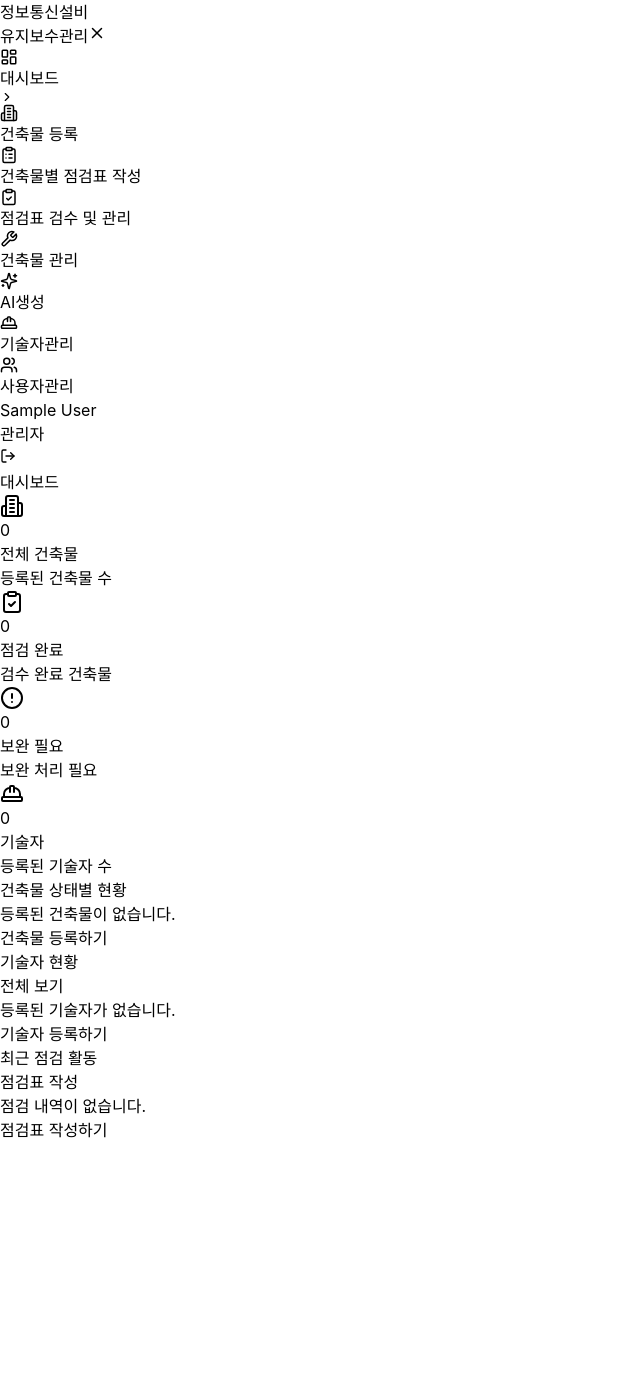
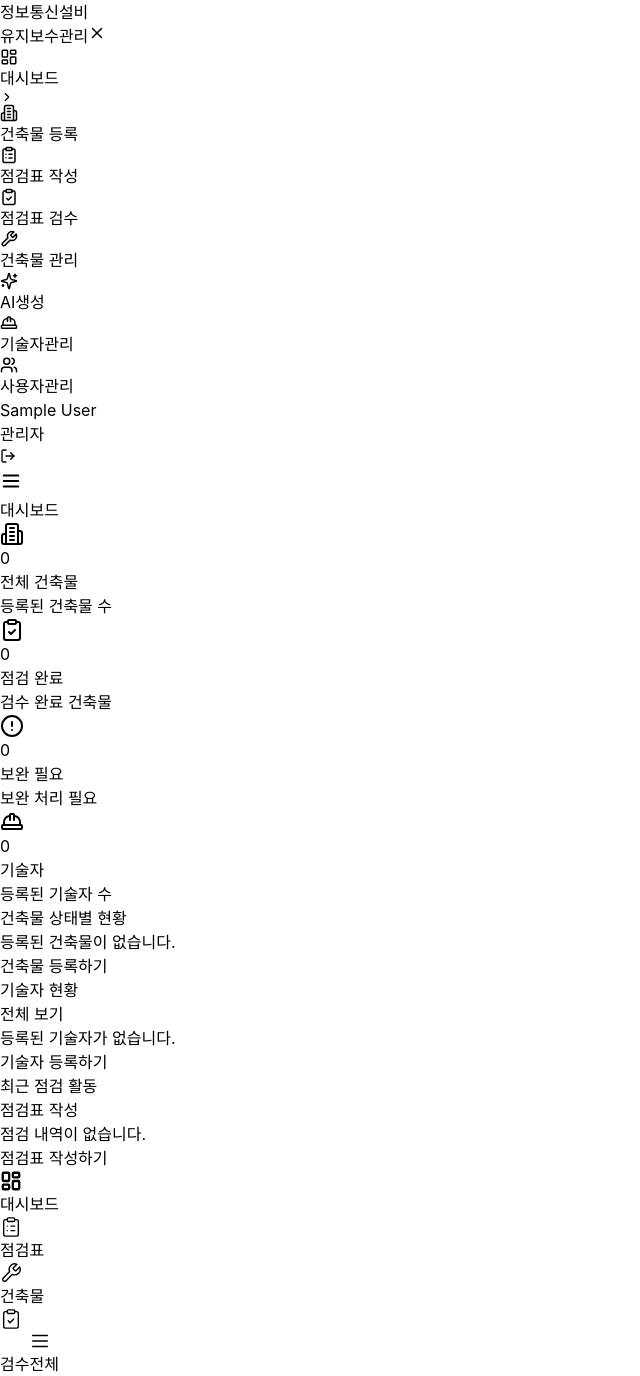
Before and after one commit to JulioKwak/ict-maintenance, a React (Vite) app: page /dashboard in a window 1280 px wide. Shown: the whole page, without its empty margins (0-640 px from the left). Before the commit the page ends 1142 px from the top, so only its background shows below. Built offline with nearby package versions, Linux system fonts and the light colour scheme; sample sign-in values are in the browser's storage.

Commit message:
Add files via upload

```diff
--- a/src/components/Layout.tsx
+++ b/src/components/Layout.tsx
@@ -19,19 +19,28 @@ import { useAuth } from '../context/AuthContext'
 const NAV_ITEMS = [
   { path: '/dashboard', label: '대시보드', icon: LayoutDashboard },
   { path: '/building-register', label: '건축물 등록', icon: Building2 },
-  { path: '/inspection', label: '건축물별 점검표 작성', icon: ClipboardList },
-  { path: '/inspection-review', label: '점검표 검수 및 관리', icon: ClipboardCheck },
+  { path: '/inspection', label: '점검표 작성', icon: ClipboardList },
+  { path: '/inspection-review', label: '점검표 검수', icon: ClipboardCheck },
   { path: '/buildings', label: '건축물 관리', icon: Wrench },
   { path: '/ai-generate', label: 'AI생성', icon: Sparkles },
   { path: '/technicians', label: '기술자관리', icon: HardHat },
   { path: '/users', label: '사용자관리', icon: Users },
 ]
 
+// 모바일 하단 탭에 표시할 주요 메뉴 (4개)
+const MOBILE_TAB_ITEMS = [
+  { path: '/dashboard', label: '대시보드', icon: LayoutDashboard },
+  { path: '/inspection', label: '점검표', icon: ClipboardList },
+  { path: '/buildings', label: '건축물', icon: Wrench },
+  { path: '/inspection-review', label: '검수', icon: ClipboardCheck },
+]
+
 export default function Layout({ children }: { children: React.ReactNode }) {
   const { user, logout } = useAuth()
   const location = useLocation()
   const navigate = useNavigate()
-  const [sidebarOpen, setSidebarOpen] = useState(true)
+  const [sidebarOpen, setSidebarOpen] = useState(false) // 모바일 슬라이드 메뉴
+  const [desktopCollapsed, setDesktopCollapsed] = useState(false) // PC 사이드바 접기
 
   const handleLogout = () => {
     logout()
@@ -44,30 +53,32 @@ export default function Layout({ children }: { children: React.ReactNode }) {
     inspector: '점검자',
   }[user?.role ?? 'inspector']
 
+  const currentLabel = NAV_ITEMS.find(n => location.pathname.startsWith(n.path))?.label ?? '정보통신설비 유지보수관리'
+
   return (
     <div className="flex h-screen bg-gray-50 overflow-hidden">
-      {/* Sidebar */}
+
+      {/* ───────── PC 사이드바 (md 이상) ───────── */}
       <aside
-        className={`${
-          sidebarOpen ? 'w-60' : 'w-16'
-        } bg-slate-900 text-white flex flex-col transition-all duration-200 shrink-0`}
+        className={`hidden md:flex flex-col bg-slate-900 text-white transition-all duration-200 shrink-0
+          ${desktopCollapsed ? 'w-16' : 'w-60'}`}
       >
-        {/* Logo */}
+        {/* 로고 */}
         <div className="flex items-center justify-between h-14 px-4 border-b border-slate-700">
-          {sidebarOpen && (
+          {!desktopCollapsed && (
             <span className="font-bold text-sm leading-tight text-blue-300">
               정보통신설비<br />유지보수관리
             </span>
           )}
           <button
-            onClick={() => setSidebarOpen(!sidebarOpen)}
-            className="text-slate-400 hover:text-white p-1 rounded"
+            onClick={() => setDesktopCollapsed(!desktopCollapsed)}
+            className="text-slate-400 hover:text-white p-1 rounded ml-auto"
           >
-            {sidebarOpen ? <X size={18} /> : <Menu size={18} />}
+            {desktopCollapsed ? <Menu size={18} /> : <X size={18} />}
           </button>
         </div>
 
-        {/* Nav */}
+        {/* 내비 */}
         <nav className="flex-1 py-3 overflow-y-auto">
           {NAV_ITEMS.map(({ path, label, icon: Icon }) => {
             const active = location.pathname.startsWith(path)
@@ -75,15 +86,12 @@ export default function Layout({ children }: { children: React.ReactNode }) {
               <Link
                 key={path}
                 to={path}
-                className={`flex items-center gap-3 px-4 py-2.5 mx-2 rounded-md text-sm transition-colors ${
-                  active
-                    ? 'bg-blue-600 text-white'
-                    : 'text-slate-300 hover:bg-slate-700 hover:text-white'
-                }`}
-                title={!sidebarOpen ? label : undefined}
+                title={desktopCollapsed ? label : undefined}
+                className={`flex items-center gap-3 px-4 py-2.5 mx-2 rounded-md text-sm transition-colors
+                  ${active ? 'bg-blue-600 text-white' : 'text-slate-300 hover:bg-slate-700 hover:text-white'}`}
               >
                 <Icon size={18} className="shrink-0" />
-                {sidebarOpen && (
+                {!desktopCollapsed && (
                   <>
                     <span className="flex-1 text-xs leading-tight">{label}</span>
                     {active && <ChevronRight size={14} />}
@@ -94,48 +102,134 @@ export default function Layout({ children }: { children: React.ReactNode }) {
           })}
         </nav>
 
-        {/* User info */}
+        {/* 사용자 */}
         <div className="border-t border-slate-700 p-3">
-          {sidebarOpen ? (
+          {!desktopCollapsed ? (
             <div className="flex items-center justify-between">
-              <div>
-                <p className="text-sm font-medium">{user?.name}</p>
+              <div className="min-w-0">
+                <p className="text-sm font-medium truncate">{user?.name}</p>
                 <p className="text-xs text-slate-400">{roleLabel}</p>
               </div>
-              <button
-                onClick={handleLogout}
-                className="text-slate-400 hover:text-white p-1.5 rounded hover:bg-slate-700"
-                title="로그아웃"
-              >
+              <button onClick={handleLogout} className="text-slate-400 hover:text-white p-1.5 rounded hover:bg-slate-700 ml-2" title="로그아웃">
                 <LogOut size={16} />
               </button>
             </div>
           ) : (
-            <button
-              onClick={handleLogout}
-              className="text-slate-400 hover:text-white p-1.5 rounded hover:bg-slate-700 w-full flex justify-center"
-              title="로그아웃"
-            >
+            <button onClick={handleLogout} className="text-slate-400 hover:text-white p-1.5 rounded hover:bg-slate-700 w-full flex justify-center" title="로그아웃">
               <LogOut size={16} />
             </button>
           )}
         </div>
       </aside>
 
-      {/* Main */}
+      {/* ───────── 모바일 슬라이드 오버레이 메뉴 ───────── */}
+      {sidebarOpen && (
+        <div className="fixed inset-0 z-40 md:hidden">
+          {/* 배경 딤 */}
+          <div className="absolute inset-0 bg-black/50" onClick={() => setSidebarOpen(false)} />
+
+          {/* 메뉴 패널 */}
+          <aside className="absolute left-0 top-0 bottom-0 w-72 bg-slate-900 text-white flex flex-col z-50">
+            {/* 헤더 */}
+            <div className="flex items-center justify-between h-14 px-4 border-b border-slate-700">
+              <span className="font-bold text-sm text-blue-300">
+                정보통신설비 유지보수관리
+              </span>
+              <button onClick={() => setSidebarOpen(false)} className="text-slate-400 hover:text-white p-1">
+                <X size={20} />
+              </button>
+            </div>
+
+            {/* 사용자 정보 */}
+            <div className="px-4 py-3 border-b border-slate-700 bg-slate-800">
+              <p className="text-sm font-semibold text-white">{user?.name}</p>
+              <p className="text-xs text-slate-400">{roleLabel}</p>
+            </div>
+
+            {/* 내비 */}
+            <nav className="flex-1 py-3 overflow-y-auto">
+              {NAV_ITEMS.map(({ path, label, icon: Icon }) => {
+                const active = location.pathname.startsWith(path)
+                return (
+                  <Link
+                    key={path}
+                    to={path}
+                    onClick={() => setSidebarOpen(false)}
+                    className={`flex items-center gap-3 px-5 py-3.5 text-sm transition-colors
+                      ${active ? 'bg-blue-600 text-white' : 'text-slate-300 hover:bg-slate-700 hover:text-white'}`}
+                  >
+                    <Icon size={20} className="shrink-0" />
+                    <span>{label}</span>
+                    {active && <ChevronRight size={14} className="ml-auto" />}
+                  </Link>
+                )
+              })}
+            </nav>
+
+            {/* 로그아웃 */}
+            <div className="p-4 border-t border-slate-700">
+              <button
+                onClick={handleLogout}
+                className="w-full flex items-center gap-3 px-3 py-2.5 text-sm text-red-400 hover:bg-slate-700 rounded-lg"
+              >
+                <LogOut size={18} />로그아웃
+              </button>
+            </div>
+          </aside>
+        </div>
+      )}
+
+      {/* ───────── 메인 콘텐츠 영역 ───────── */}
       <div className="flex-1 flex flex-col overflow-hidden">
-        {/* Header */}
-        <header className="bg-white border-b border-gray-200 h-14 flex items-center px-6 shrink-0">
-          <h1 className="text-base font-semibold text-gray-700">
-            {NAV_ITEMS.find(n => location.pathname.startsWith(n.path))?.label ?? '정보통신설비 유지보수관리'}
+
+        {/* 상단 헤더 */}
+        <header className="bg-white border-b border-gray-200 h-14 flex items-center px-4 shrink-0 gap-3">
+          {/* 모바일 햄버거 */}
+          <button
+            onClick={() => setSidebarOpen(true)}
+            className="md:hidden text-gray-500 hover:text-gray-700 p-1"
+          >
+            <Menu size={22} />
+          </button>
+
+          <h1 className="text-sm md:text-base font-semibold text-gray-700 truncate">
+            {currentLabel}
           </h1>
         </header>
 
-        {/* Page content */}
-        <main className="flex-1 overflow-auto p-6">
+        {/* 페이지 콘텐츠 */}
+        <main className="flex-1 overflow-auto p-3 md:p-6 pb-20 md:pb-6">
           {children}
         </main>
       </div>
+
+      {/* ───────── 모바일 하단 탭바 ───────── */}
+      <nav className="fixed bottom-0 left-0 right-0 bg-white border-t border-gray-200 md:hidden z-30">
+        <div className="flex">
+          {MOBILE_TAB_ITEMS.map(({ path, label, icon: Icon }) => {
+            const active = location.pathname.startsWith(path)
+            return (
+              <Link
+                key={path}
+                to={path}
+                className={`flex-1 flex flex-col items-center justify-center py-2 gap-0.5 text-xs transition-colors
+                  ${active ? 'text-blue-600' : 'text-gray-400 hover:text-gray-600'}`}
+              >
+                <Icon size={22} strokeWidth={active ? 2.5 : 1.5} />
+                <span className={`${active ? 'font-semibold' : ''}`}>{label}</span>
+              </Link>
+            )
+          })}
+          {/* 전체 메뉴 버튼 */}
+          <button
+            onClick={() => setSidebarOpen(true)}
+            className="flex-1 flex flex-col items-center justify-center py-2 gap-0.5 text-xs text-gray-400 hover:text-gray-600"
+          >
+            <Menu size={22} strokeWidth={1.5} />
+            <span>전체</span>
+          </button>
+        </div>
+      </nav>
     </div>
   )
 }
--- a/src/pages/BuildingManagement.tsx
+++ b/src/pages/BuildingManagement.tsx
@@ -97,9 +97,9 @@ export default function BuildingManagement() {
   }
 
   return (
-    <div className="flex gap-6 h-[calc(100vh-7rem)]">
+    <div className="flex flex-col md:flex-row gap-4 md:gap-6 md:h-[calc(100vh-7rem)]">
       {/* 목록 */}
-      <div className="w-80 shrink-0 flex flex-col gap-3">
+      <div className="w-full md:w-80 shrink-0 flex flex-col gap-3">
         <div className="flex gap-2">
           <div className="relative flex-1">
             <Search size={16} className="absolute left-3 top-1/2 -translate-y-1/2 text-gray-400" />
--- a/src/pages/InspectionReview.tsx
+++ b/src/pages/InspectionReview.tsx
@@ -62,9 +62,9 @@ export default function InspectionReview() {
   }
 
   return (
-    <div className="flex gap-6 h-[calc(100vh-7rem)]">
+    <div className="flex flex-col md:flex-row gap-4 md:gap-6 md:h-[calc(100vh-7rem)]">
       {/* 목록 */}
-      <div className="w-80 shrink-0 overflow-y-auto space-y-2">
+      <div className="w-full md:w-80 shrink-0 md:overflow-y-auto space-y-2">
         <h2 className="font-semibold text-gray-800 mb-3">점검완료 목록</h2>
         {reviewTargets.length === 0 ? (
           <p className="text-sm text-gray-400 text-center py-8">검수 대기 중인 점검표가 없습니다.</p>
```
Also changed, not shown: src/pages/Inspection.tsx (+23 -20 lines).
